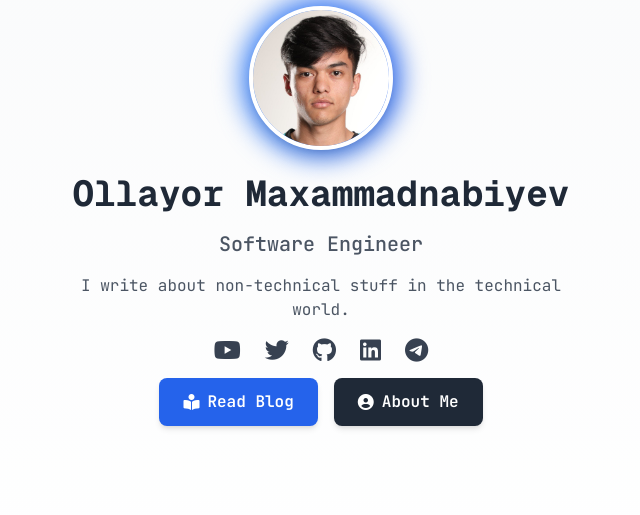
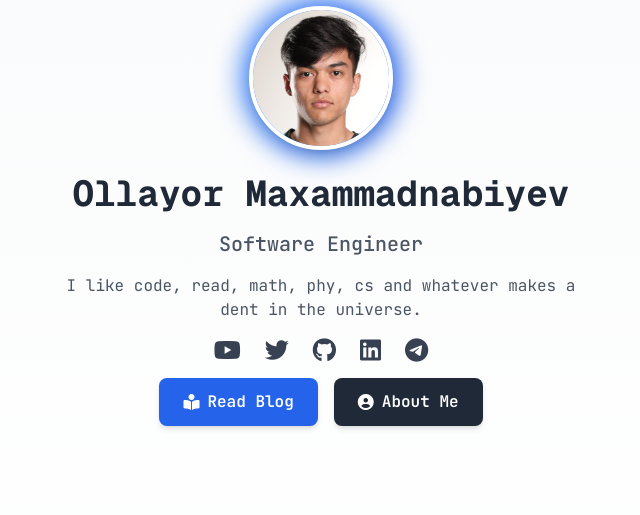
Before and after one commit to olllayor/qblog, a Flask app: page / in a window 1280 px wide. Shown: the part 170-685 px from the top of the page, without its empty margins (319-959 px from the left). Run offline with Flask 3, Linux system fonts and the light colour scheme; some libraries are stand-ins or nearby versions.

Commit message:
Update index.html

```diff
--- a/templates/index.html
+++ b/templates/index.html
@@ -37,7 +37,7 @@
           class="text-gray-600 dark:text-gray-400 max-w-lg mx-auto transition-all duration-300 hover:text-gray-700 dark:hover:text-gray-300"
           style="font-family: 'JetBrains Mono', monospace"
         >
-          I write about non-technical stuff in the technical world.
+          I like code, read, math, phy, cs and whatever makes a dent in the universe.
         </p>
 
         <!-- Social Links -->
```
